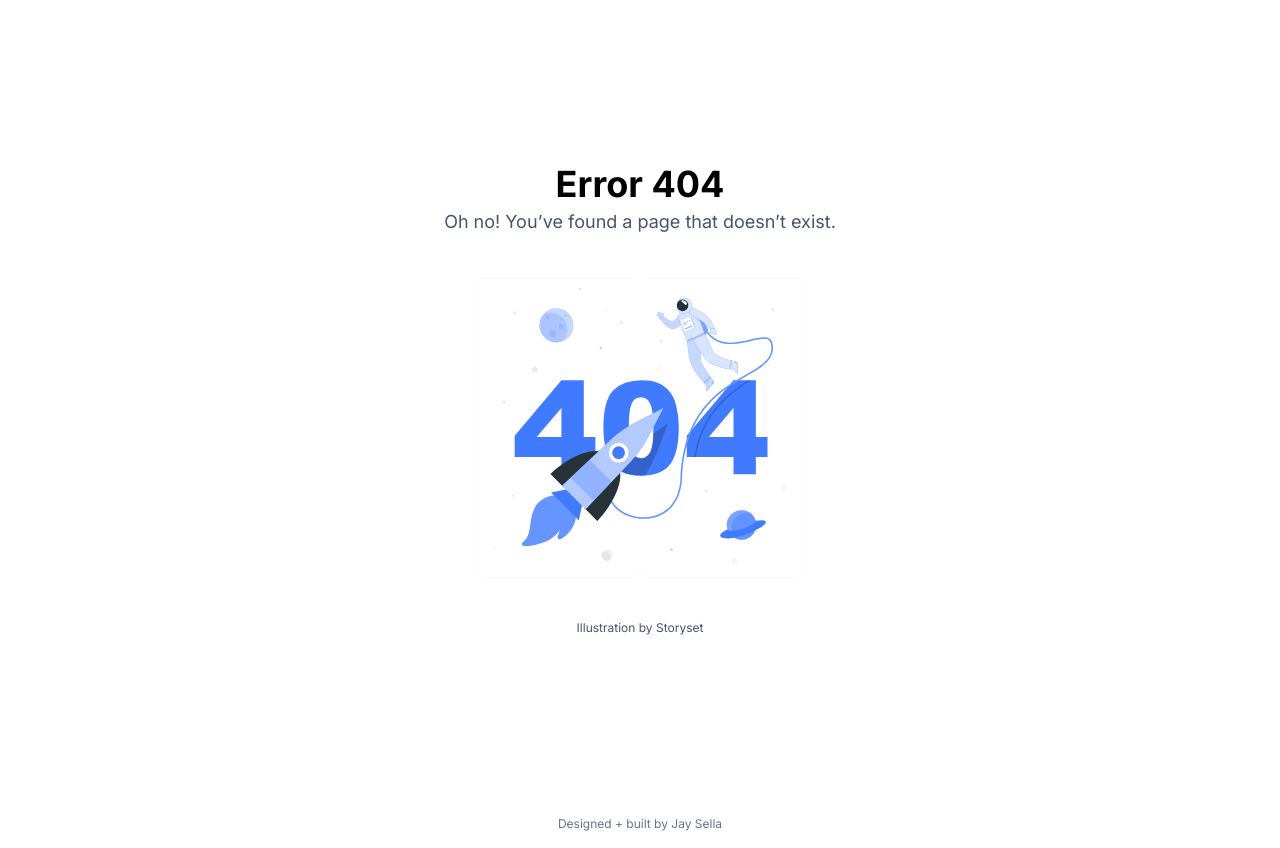
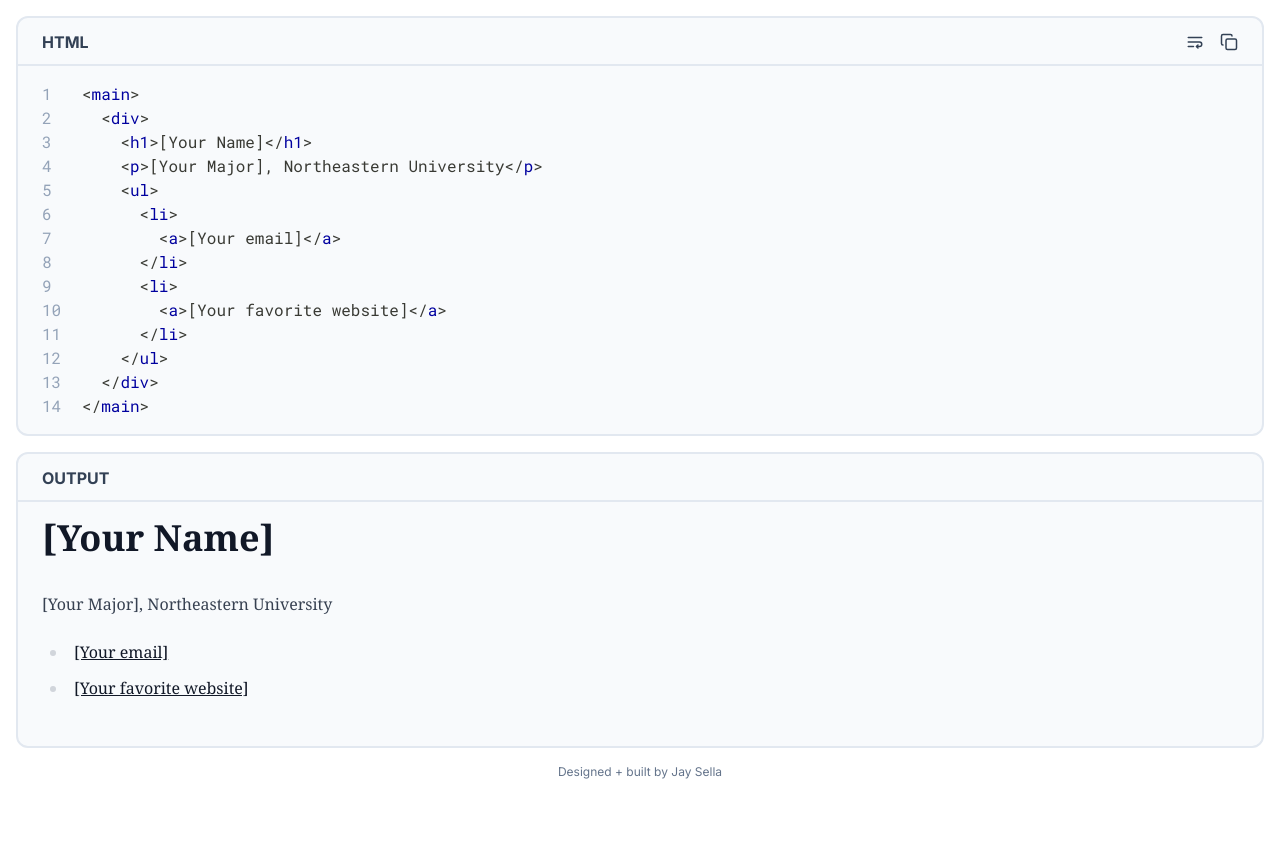
Before and after one commit to jaysella/block-comments, a Next.js app: page /web-dev/skeleton in a window 1280 px wide. Before the commit this address had no page. After the commit the page ends 800 px from the top, so only its background shows below. Built offline with nearby package versions, Linux system fonts and the light colour scheme.

Commit message:
Create Web Dev Skeleton page snippet

```diff
--- /dev/null
+++ b/app/(content)/web-dev/layout.tsx
@@ -0,0 +1,6 @@
+import { ReactNode } from "react";
+import InfoBlock from "@/app/_components/InfoBlock";
+
+export default function Layout({ children }: { children: ReactNode }) {
+  return <main className="container flex flex-col gap-4 mt-4">{children}</main>;
+}
--- /dev/null
+++ b/app/(content)/web-dev/skeleton/data.tsx
@@ -0,0 +1,125 @@
+import { Explanation } from "@/app/_components/Snippet";
+import { CodeSegment } from "@/app/_components/ui/code-segment";
+
+export const CODE = `<main>
+  <div>
+    <h1>[Your Name]</h1>
+    <p>[Your Major], Northeastern University</p>
+    <ul>
+      <li>
+        <a>[Your email]</a>
+      </li>
+      <li>
+        <a>[Your favorite website]</a>
+      </li>
+    </ul>
+  </div>
+</main>`;
+
+export const CODE_EXPLANATIONS: Explanation[] = [
+  {
+    lines: [1],
+    content: (
+      <>
+        The <CodeSegment>{"<main>"}</CodeSegment> element represents the
+        dominant content of the HTML document. This consists of content directly
+        related to the central topic of a document, or the central functionality
+        of an application.
+      </>
+    ),
+  },
+  {
+    lines: [2],
+    content: (
+      <>
+        The <CodeSegment>{"<div>"}</CodeSegment> element is the generic
+        container for content, thus making it the most flexible and used
+        element. It has no effect on the content or layout until styled in some
+        way using CSS.
+        <br />
+        <br />
+        With its wide range of flexibility, it can be easy to misuse this
+        element. <b>Semantic HTML tags</b>, such as{" "}
+        <CodeSegment>{"<p>"}</CodeSegment> or{" "}
+        <CodeSegment>{"<li>"}</CodeSegment> should be used when applicable. This
+        particularly helps assistive technologies such as screen readers know
+        how to share the contents of an HTML document.
+      </>
+    ),
+  },
+  {
+    lines: [3],
+    content: (
+      <>
+        There are six (6) levels of section headings from{" "}
+        <CodeSegment>{"<h1>"}</CodeSegment> to{" "}
+        <CodeSegment>{"<h6>"}</CodeSegment>. <CodeSegment>{"<h1>"}</CodeSegment>{" "}
+        is the highest section level and <CodeSegment>{"<h6>"}</CodeSegment> is
+        the lowest.
+        <br />
+        <br />A page should generally have a single{" "}
+        <CodeSegment>{"<h1>"}</CodeSegment> element that describes the content
+        of the page, and other headings should be nested without skipping
+        levels.
+      </>
+    ),
+  },
+  {
+    lines: [4],
+    content: (
+      <>
+        The <CodeSegment>{"<p>"}</CodeSegment> element represents a paragraph.
+        Paragraphs are usually represented in visual media as blocks of text
+        separated from adjacent blocks by blank lines and/or first-line
+        indentation.
+      </>
+    ),
+  },
+  {
+    lines: [5],
+    content: (
+      <>
+        The <CodeSegment>{"<ul>"}</CodeSegment> element represents an unordered
+        list of items, typically rendered as a bulleted list.
+        <br />
+        <br />
+        An alternative to this element is the{" "}
+        <CodeSegment>{"<ol>"}</CodeSegment> element which represents an ordered
+        list of items, typically rendered as a numbered list.
+      </>
+    ),
+  },
+  {
+    lines: [6, 9],
+    content: (
+      <>
+        The <CodeSegment>{"<li>"}</CodeSegment> element represents an item in a
+        list. They are typically displayed using bullet points in menus and
+        unordered lists.
+        <br />
+        <br />
+        In ordered lists, list items are usually displayed with an ascending
+        counter on the left, such as a number or letter.
+      </>
+    ),
+  },
+  {
+    lines: [7, 10],
+    content: (
+      <>
+        The <CodeSegment>{"<a>"}</CodeSegment> element (or <em>anchor</em>{" "}
+        element) creates a hyperlink to web pages, files, email addresses,
+        locations in the same page, or anything else a URL can address.
+      </>
+    ),
+  },
+  {
+    lines: [8, 11, 12, 13, 14],
+    content: (
+      <>
+        The starting forward slash denotes that this is a closing tag, closing
+        out the tag which was opened earlier in the HTML document.
+      </>
+    ),
+  },
+];
--- /dev/null
+++ b/app/(content)/web-dev/skeleton/page.tsx
@@ -0,0 +1,45 @@
+import Snippet from "@/app/_components/Snippet";
+import { CODE, CODE_EXPLANATIONS } from "./data";
+import { Metadata } from "next";
+import {
+  Block,
+  BlockContent,
+  BlockHeader,
+  BlockTitle,
+} from "@/app/_components/ui/block";
+
+export const metadata: Metadata = {
+  title: "Web Dev: Skeleton",
+};
+
+export default function Page() {
+  return (
+    <>
+      <Snippet title="HTML" language="html" explanations={CODE_EXPLANATIONS}>
+        {CODE}
+      </Snippet>
+
+      <Block>
+        <BlockHeader>
+          <BlockTitle title="Output" />
+        </BlockHeader>
+        <BlockContent>
+          <main className="font-serif prose">
+            <div>
+              <h1>[Your Name]</h1>
+              <p>[Your Major], Northeastern University</p>
+              <ul>
+                <li>
+                  <a>[Your email]</a>
+                </li>
+                <li>
+                  <a>[Your favorite website]</a>
+                </li>
+              </ul>
+            </div>
+          </main>
+        </BlockContent>
+      </Block>
+    </>
+  );
+}
--- a/app/pages/page.tsx
+++ b/app/pages/page.tsx
@@ -65,6 +65,14 @@ export default function Page() {
           </ul>
         </li>
         <li>
+          <h2 className="font-semibold">Web Dev</h2>
+          <ul className="pl-4 mt-1">
+            <li>
+              <Link href="/web-dev/skeleton">Skeleton Structure</Link>
+            </li>
+          </ul>
+        </li>
+        <li>
           <h2 className="font-semibold">Product Management</h2>
           <ul className="pl-4 mt-1">
             <li>
```
Also changed, not shown: app/credits/page.tsx (renamed from app/(content)/credits/page.tsx).
